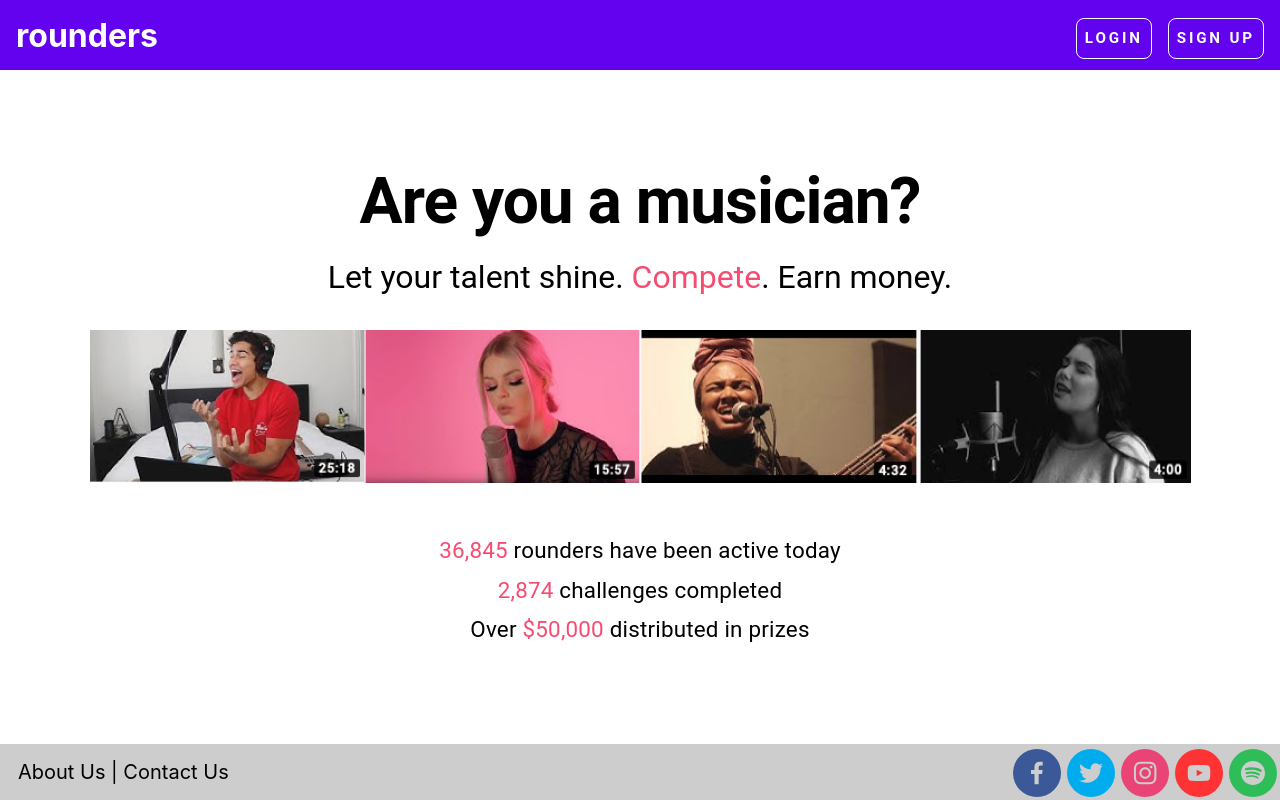
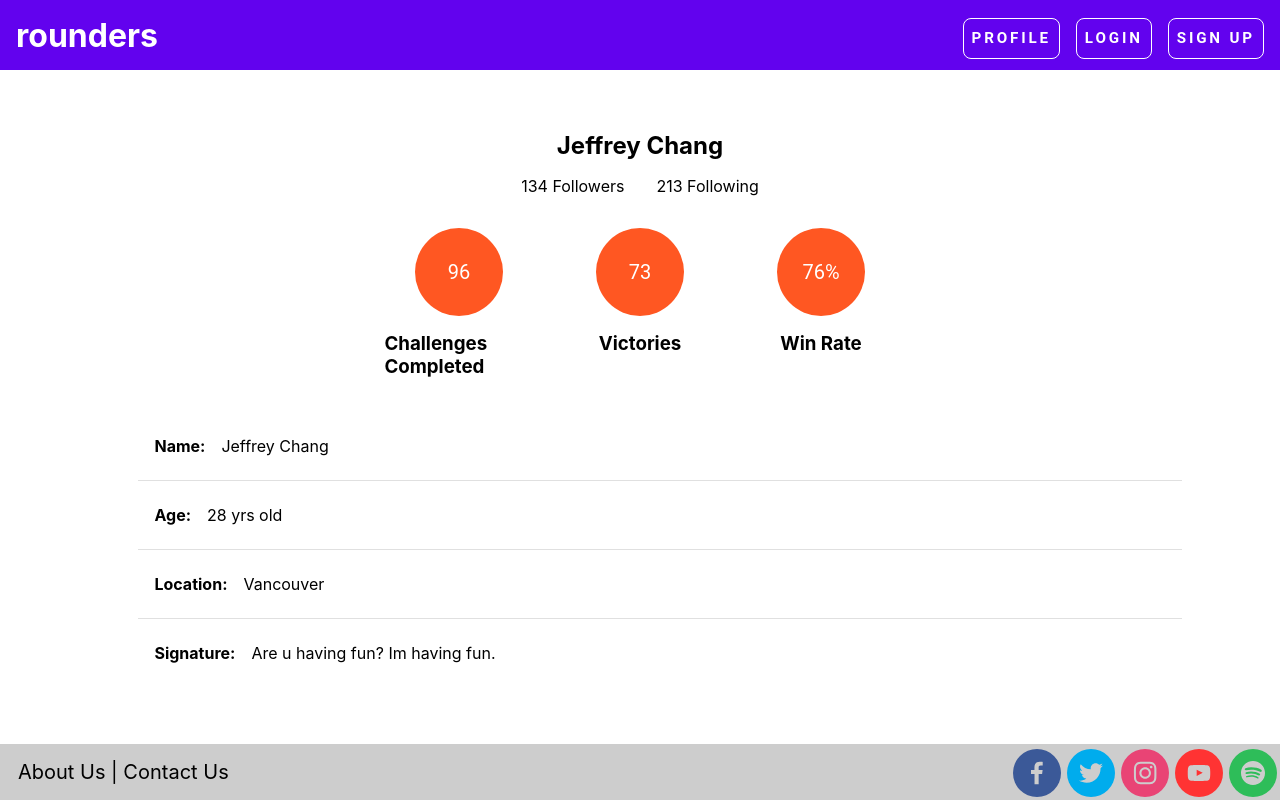
Before and after one commit to pritpalc/rounders, a React (Create React App) app: page /profile in a window 1280 px wide. Before the commit this address led to /home. Built offline with nearby package versions, Linux system fonts and the light colour scheme.

Commit message:
Added routing for profile

```diff
--- a/src/App.js
+++ b/src/App.js
@@ -20,6 +20,7 @@ import SignUp from './scenes/SignUp';
 // Style
 import './App.css';
 import ListChallenges from './scenes/ListChallenges';
+import Profile from './scenes/Profile';
 
 const theme = createMuiTheme({
   palette: {
@@ -75,6 +76,7 @@ function App() {
             <Route exact match path="/login" component={Login} />
             <Route exact match path="/signup" component={SignUp} />
             <Route exact match path="/home" component={MainPage} />
+            <Route exact match path="/profile" component={Profile} />
             <Route exact match path="/challenge/create" component={CreateChallenge} />
             <Route exact match path="/challenge/list" component={ListChallenges} />
             <Redirect to="/home" />
--- a/src/components/AppBar/index.js
+++ b/src/components/AppBar/index.js
@@ -12,6 +12,11 @@ class AppBar extends React.Component {
           <span id="logo-text">rounders</span>
         </Link>
         <div id="buttons-wrapper">
+          <Link to="/profile">
+            <Button id="login-button" className="button">
+              Profile
+            </Button>
+          </Link>
           <Link to="/login">
             <Button id="login-button" className="button">
               Login
--- a/src/scenes/Profile/index.js
+++ b/src/scenes/Profile/index.js
@@ -1,23 +1,19 @@
-import React from 'react';
-import NavBar from '../components/Navbar';
+import React from 'react'
 import './styles.css';
-import Footer from '../components/Footer';
 import { makeStyles } from '@material-ui/core/styles';
 import Avatar from '@material-ui/core/Avatar';
 import { deepOrange } from '@material-ui/core/colors';
 import ListItem from '@material-ui/core/ListItem';
 import Divider from '@material-ui/core/Divider';
 
-class MainPage extends React.Component {
+class Profile extends React.Component {
   render() {
     return (
       <div>
-        <NavBar />
         <ProfileHeader />
         <ChallengeInfo />
         <ProfileNavBar />
         <ProfileInfo />
-        <Footer />
       </div>
     );
   }
@@ -88,8 +84,6 @@ function ProfileInfo() {
   );
 }
 
-export default MainPage;
-
 const useStyles = makeStyles((theme) => ({
   root: {
     display: 'flex',
@@ -106,3 +100,5 @@ const useStyles = makeStyles((theme) => ({
     height: theme.spacing(11),
   }
 }));
+
+export default Profile;
```
